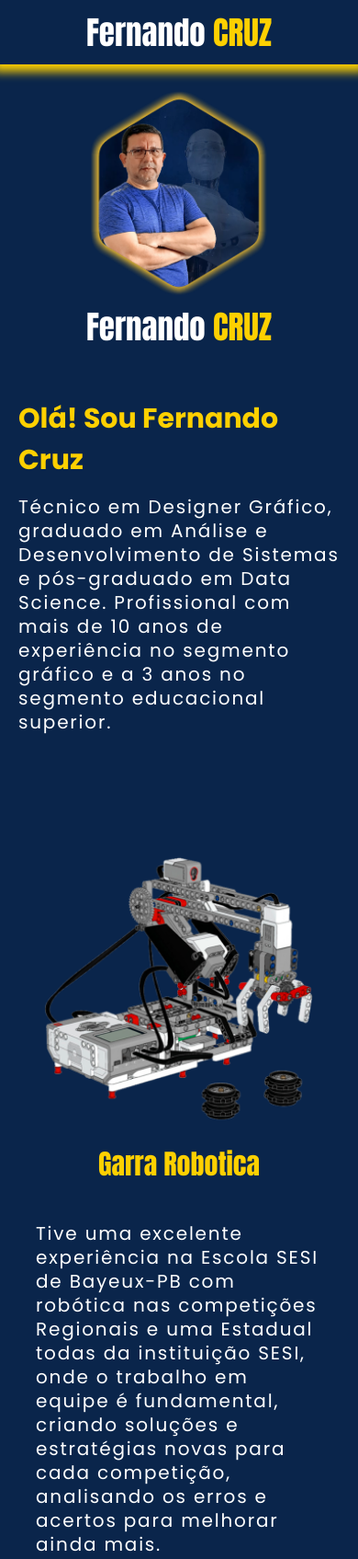
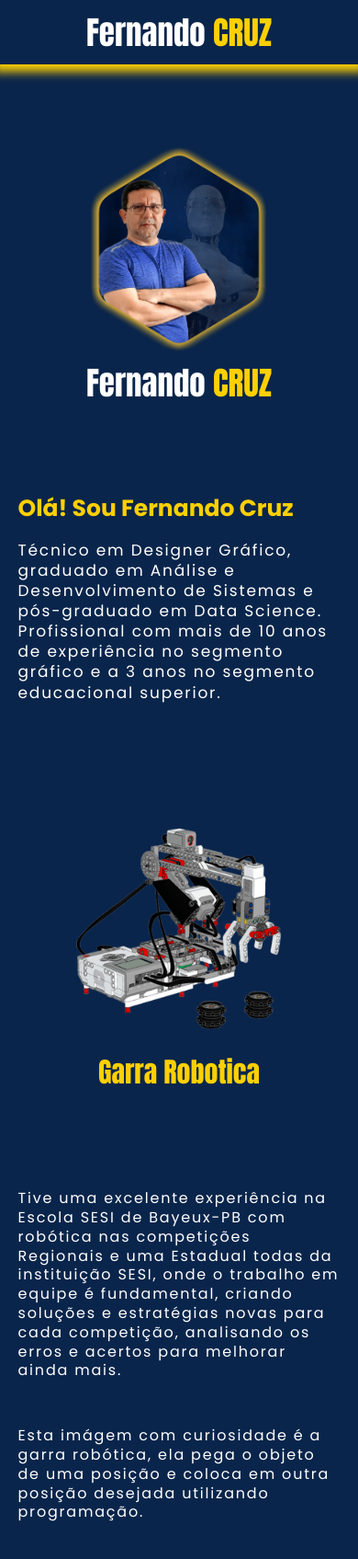
Before and after one commit to NandoCruz/Menu, a plain HTML site: page index.html in a window 390 px wide. Shown: the top 1695 px of the page at 92% size. Drawn offline with nearby package versions, Linux system fonts and the light colour scheme.

Commit message:
Ajustando as CSS

```diff
--- a/css/contato.css
+++ b/css/contato.css
@@ -1,10 +1,11 @@
 /* SESSÃO CONTATO - FORMULÁRIO */
 section.contato {
-    width: 100vw;
+    width: 80%;
     height: 100vh;
     display: flex;
     justify-content: center;
     align-items: center;
+    margin: auto;
     font-size: 20px;
     text-align: center;
     background-color: var(--bg-color);
@@ -59,6 +60,7 @@ section.contato {
 
 @media screen and (max-width:640px) {
     section.contato {
+        margin-bottom: 50px;
         & .formulario {
             max-width: 350px;
         }
--- a/css/robos.css
+++ b/css/robos.css
@@ -138,9 +138,10 @@ section.robos {
     section.robos {
         width: 100%;
         height: 100vh;
+        margin-top: 0;
 
         & .titulo{
-
+            margin-top: 0;
         }
         & .container{
             width: 300px;
--- a/css/sobre.css
+++ b/css/sobre.css
@@ -67,12 +67,18 @@ section.sobre{
     section.sobre{
         width: 100%;
         height: 100%;
-        justify-content: center;
-        align-items: center;
-        margin-bottom: 100px;
+
+        & .garra{
+            width: 230px;
+            margin-top: 20px;
+        }
 
         & .descricao{
-            width: 80%;
+            width: 90%;
+
+            & p{
+                font-size: 16px;
+            }
         }
     }
 }
--- a/css/style.css
+++ b/css/style.css
@@ -12,6 +12,8 @@
 }
 
 body{
+    width: 100vw;
+    height: 100vh;
     background-color: var(--bg-color);
 
     & a{
@@ -22,7 +24,7 @@ body{
 /* MENU DESKTOP */
 header{
     & .interface{
-        width: 100%;
+        width: 100vw;
         height: 70px;
         display: flex;
         justify-content: space-around;
@@ -184,10 +186,11 @@ section#inicio{
 
 .rodape{
     width: 100%;
-    height: 50%;
+    height: 80px;
     display: flex;
     justify-content: space-around;
     align-items: center;
+    margin-top: -70px;
     border-top: solid 1px;
     box-shadow: 0 0 10px 8px var(--txt-color);
 
@@ -288,8 +291,8 @@ section#inicio{
     }
 
     section#inicio{
-        width: 100%;
-        height: 100%;
+        width: 100vw;
+        height: 100vh;
 
         & .foto{
             width: 70%;
@@ -303,9 +306,24 @@ section#inicio{
             }
         }
         & .descricao{
-            width: 350px;
+            width: 90%;
             margin-top: 80px;
-            margin-bottom: 30px;
+            margin-bottom: 20px;
+            margin-top: 0;
+
+            & h1{
+                font-size: 25px;
+            }
+
+            & p{
+                font-size: 17px;
+            }
+
+
         }
     }
+
+    footer{
+        flex-direction: column;
+    }
 }
--- a/slide.js
+++ b/slide.js
@@ -41,8 +41,8 @@ btnNext.onclick = () => moveItemClick('next')
 btnBack.onclick = () => moveItemClick('back')
 
 setInterval(() => {
-    // moveItemFrom()
-    // proximaImg()
+    moveItemFrom()
+    proximaImg()
 }, 3000)
 
 function moveItemClick(type){
```
Also changed, not shown: imagens/tela-mobile-01.png (added), imagens/tela-mobile-02.png (added), imagens/tela-mobile-03.png (added), imagens/tela-mobile-04.png (added), imagens/tela-web-01.png (added), imagens/tela-web-02.png (added), imagens/tela-web-03.png (added), imagens/tela-web-04.png (added), imagens/telas-mobile.png (added).
